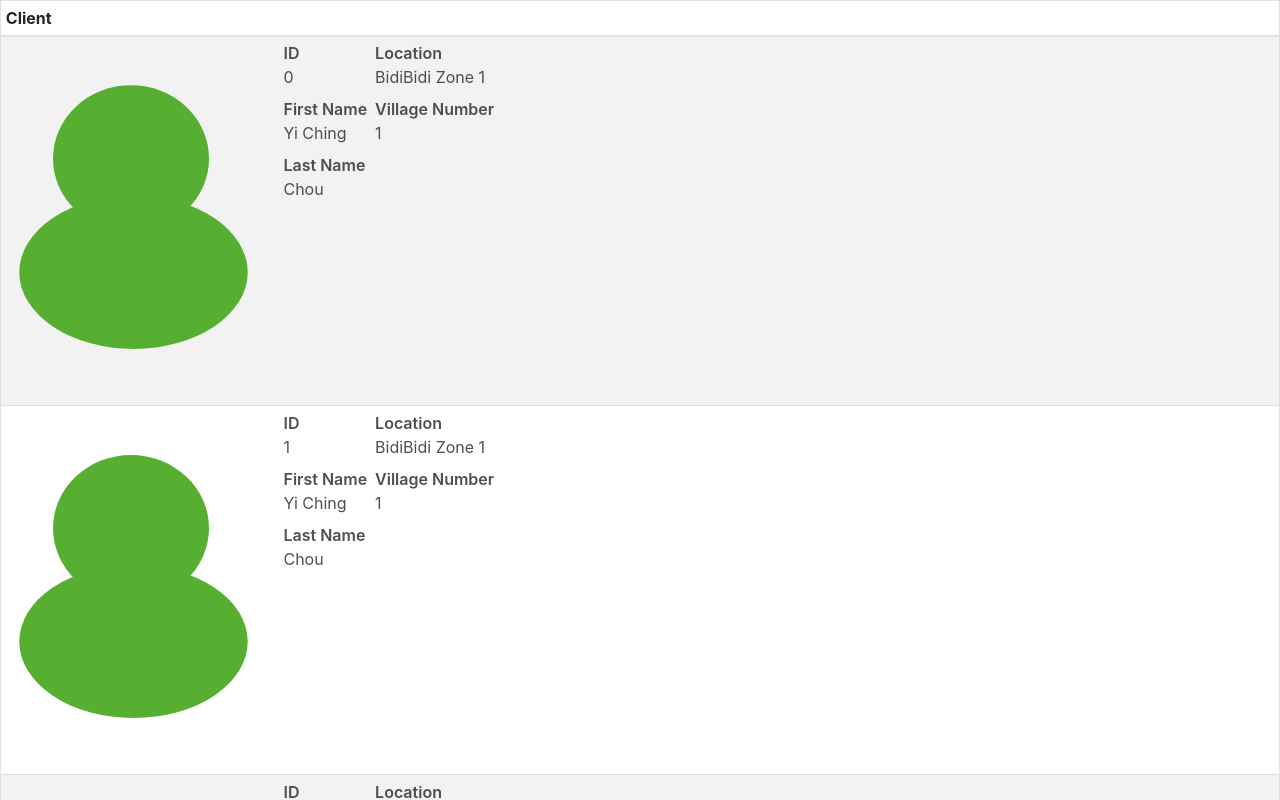
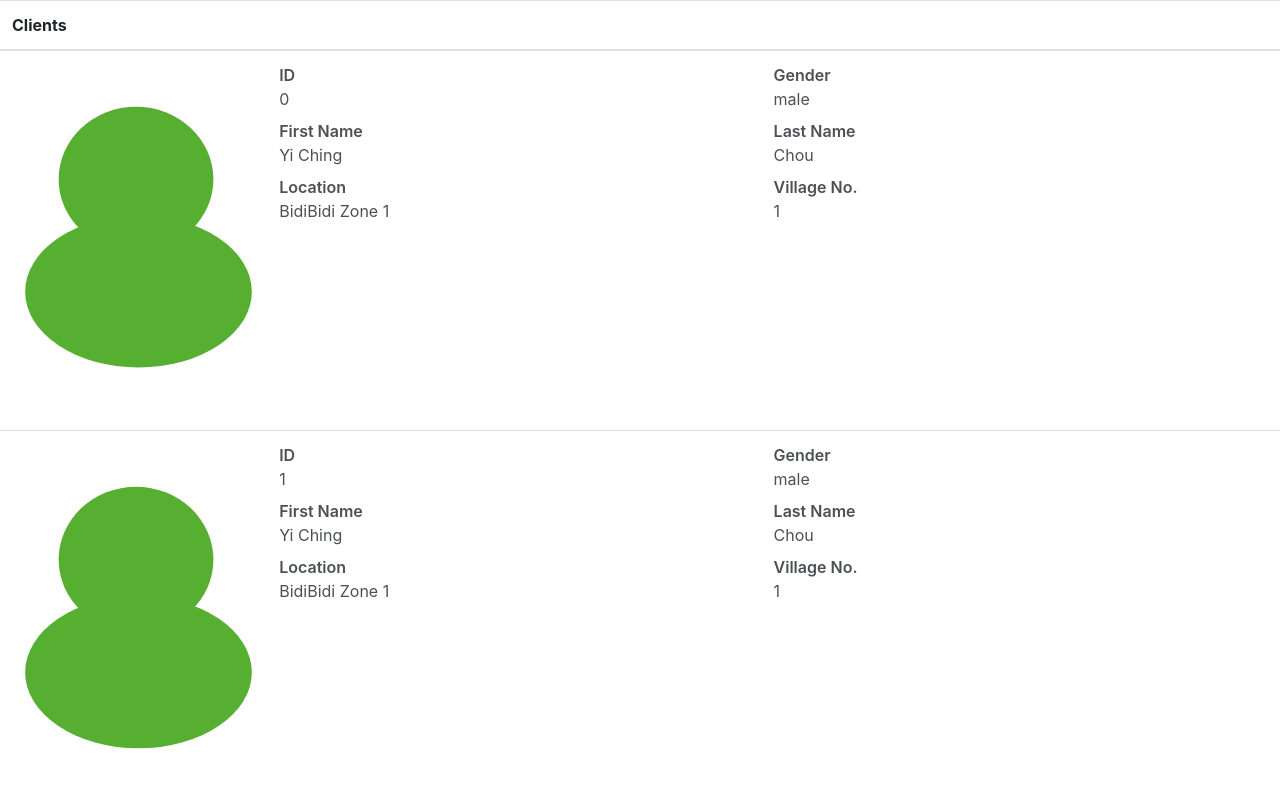
Before and after one commit to wlsdnr0710/cmpt373project, a React (Create React App) app in the folder cbr_front_end/: page /view-client in a window 1280 px wide. Shown: the top 800 px of the page. Built offline with nearby package versions, Linux system fonts and the light colour scheme.

Commit message:
Improve client table styles
Improve the styles of client table on view client page. Relocate the attributes and remove striped style. Also, hide long attribute text by ellipsis.

```diff
--- a/cbr_front_end/src/components/ClientInfoCard/index.js
+++ b/cbr_front_end/src/components/ClientInfoCard/index.js
@@ -7,18 +7,19 @@ const ClientInfoCard = ({ client }) => {
     return (
         <div className="client-info-card">
             <div className="client-photo">
-                <img src={PersonSVG} />
+                <img src={PersonSVG} alt="" />
             </div>
 
             <div className="client-info">
                 <div className="section">
                     <ClientInfoCardAttribute keyText="ID" valueText={client.id} />
                     <ClientInfoCardAttribute keyText="First Name" valueText={client.firstName} />
-                    <ClientInfoCardAttribute keyText="Last Name" valueText={client.lastName} />
+                    <ClientInfoCardAttribute keyText="Location" valueText={client.location} />
                 </div>
                 <div className="section">
-                    <ClientInfoCardAttribute keyText="Location" valueText={client.location} />
-                    <ClientInfoCardAttribute keyText="Village Number" valueText={client.villageNumber} />
+                    <ClientInfoCardAttribute keyText="Gender" valueText={client.gender} />
+                    <ClientInfoCardAttribute keyText="Last Name" valueText={client.lastName} />
+                    <ClientInfoCardAttribute keyText="Village No." valueText={client.villageNumber} />
                 </div>
             </div>
         </div>
--- a/cbr_front_end/src/components/ClientInfoCard/style.css
+++ b/cbr_front_end/src/components/ClientInfoCard/style.css
@@ -16,8 +16,9 @@
 .client-info-card .client-info {
     display: flex;
     flex-grow: 2;
+    justify-content: space-around;
 }
 
 .client-info-card .client-info .section {
-    margin-left: 0.5rem;
+    width: 50%;
 }
--- a/cbr_front_end/src/components/ClientInfoCardAttribute/style.css
+++ b/cbr_front_end/src/components/ClientInfoCardAttribute/style.css
@@ -9,4 +9,7 @@
 
 .client-info-card-attribute .value {
     opacity: 0.8;
+    white-space: nowrap;
+    overflow: hidden;
+    text-overflow: ellipsis
 }
--- a/cbr_front_end/src/components/Table/index.js
+++ b/cbr_front_end/src/components/Table/index.js
@@ -1,7 +1,7 @@
 import React from "react";
 import { default as BootstrapTable } from 'react-bootstrap/Table';
 
-const Table = ( { headers, data } ) => {
+const Table = ( { headers, data, striped, bordered } ) => {
     const generateTableHeaderTags = headers => {
         const headerTags = [];
         for (const i in headers) {
@@ -26,7 +26,6 @@ const Table = ( { headers, data } ) => {
             }
             const trTag = React.createElement('tr', {
                 children: tdTags,
-                className: "red",
                 key: i
             });
             dataTags.push(trTag);
@@ -35,7 +34,7 @@ const Table = ( { headers, data } ) => {
     };
 
     return (
-        <BootstrapTable responsive striped bordered hover size="sm">
+        <BootstrapTable responsive striped={striped} bordered={bordered}>
             <thead>
                 <tr>
                     {generateTableHeaderTags(headers)}
--- a/cbr_front_end/src/containers/ClientTable/index.js
+++ b/cbr_front_end/src/containers/ClientTable/index.js
@@ -29,7 +29,7 @@ const generateDummyClients = () => {
 
 const getClientTableHeaders = () => {
     return [
-        "Client",
+        "Clients",
     ];
 }
 
@@ -37,7 +37,7 @@ const getClientTableData = clients => {
     const data = [];
     for (const index in clients) {
         const row = {};
-        row["Client"] = <ClientInfoCard client={clients[index]} />;
+        row["Clients"] = <ClientInfoCard client={clients[index]} />;
         data.push(row);
     }
     return data;
```
